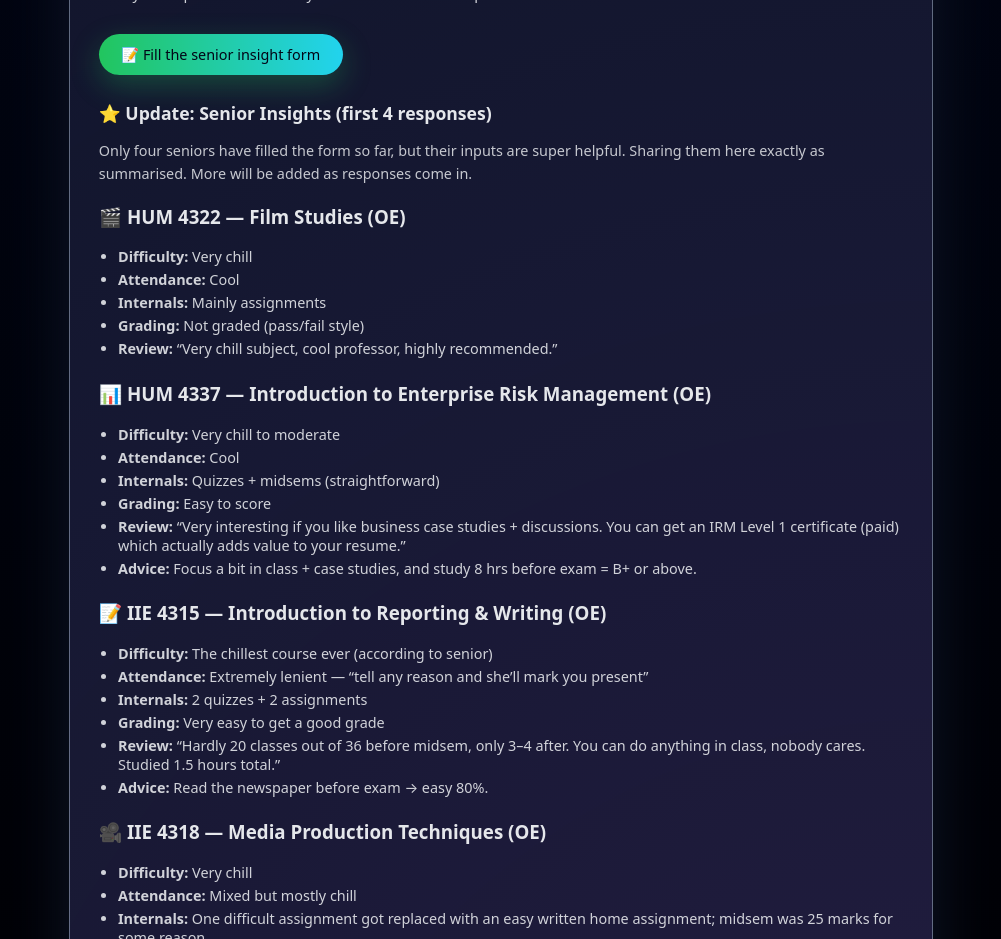
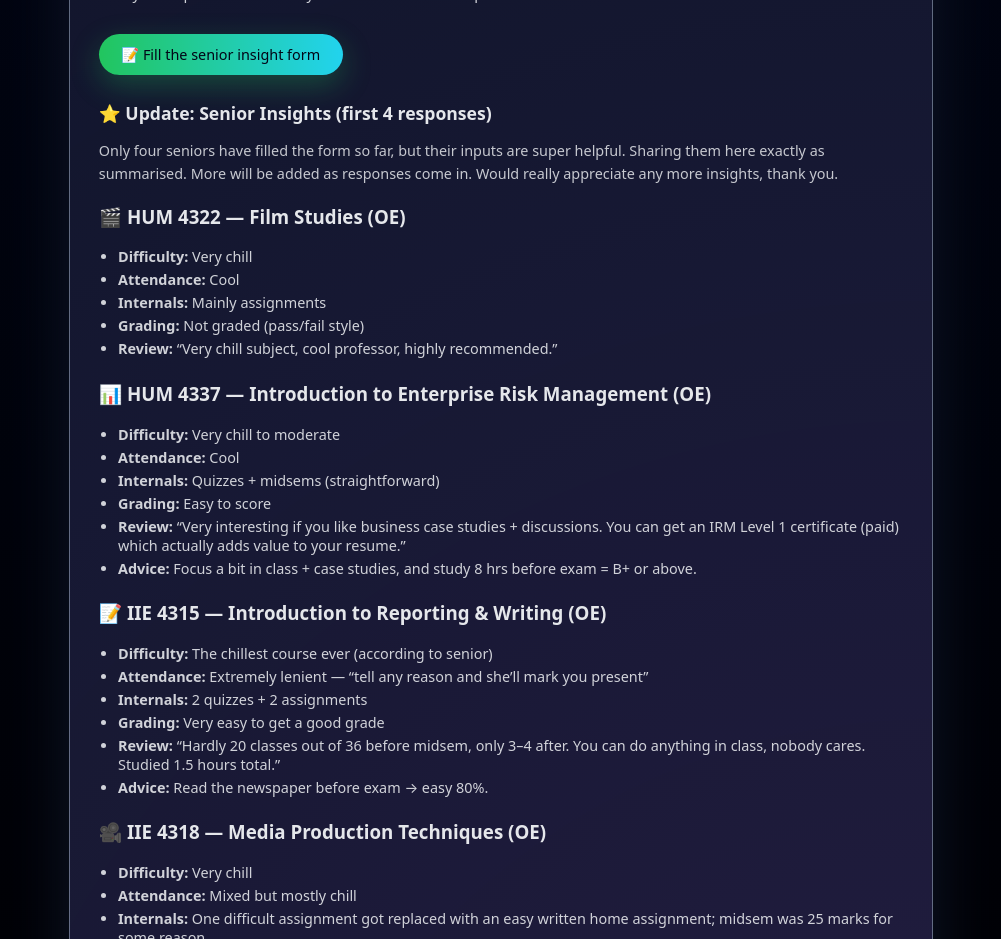
Before and after one commit to Almostanerd/manipal-electives, a Next.js app: page /guide in a window 1280 px wide. Shown: the part 2500-3439 px from the top of the page, without its empty margins (139-1140 px from the left). Built offline with nearby package versions, Linux system fonts and the light colour scheme.

Commit message:
Update from insights

```diff
--- a/app/guide/page.tsx
+++ b/app/guide/page.tsx
@@ -190,7 +190,7 @@ export default function GuidePage() {
   <p style={{ opacity: 0.85, fontSize: "0.9rem" }}>
     Only four seniors have filled the form so far, but their inputs are super
     helpful. Sharing them here exactly as summarised. More will be added as
-    responses come in.
+    responses come in. Would really appreciate any more insights, thank you.
   </p>
 
   {/* FILM STUDIES */}
```
